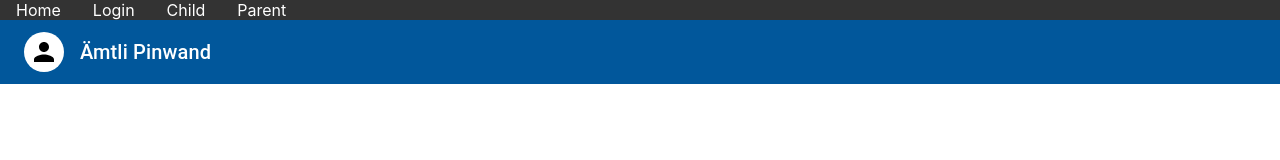
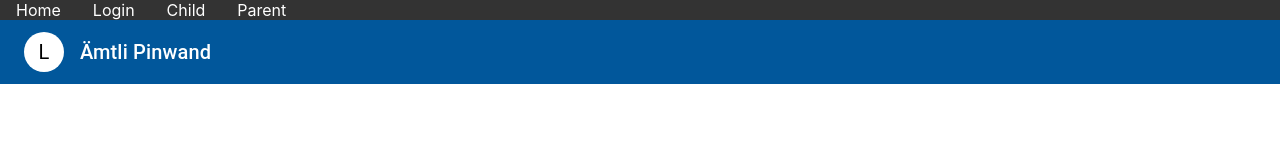
Before and after one commit to schenkjan/MarbleCollector, a React (Create React App) app in the folder client/: page /child in a window 1280 px wide. Shown: the top 160 px of the page. Built offline with nearby package versions, Linux system fonts and the light colour scheme.

Commit message:
Show alternative Avatar in TitleBar if image source is missing.

```diff
--- a/client/src/shell/TitleBar.tsx
+++ b/client/src/shell/TitleBar.tsx
@@ -23,9 +23,24 @@ type Prop = {
 export function TitleBar(props: Prop) {
     const classes = useStyles();
 
+    function getAvatar() {
+        if (props.avatarSrc) {
+            return <Avatar className={classes.avatar} alt={props.avatarAlt} src={props.avatarSrc} />
+        }
+
+        var matches = props.avatarAlt.match(/\b(\w)/g);
+        var acronym = matches?.join('') ?? "?";
+
+        return (
+            <Avatar className={classes.avatar}>
+                {acronym.toUpperCase()}
+            </Avatar>
+        );
+    }
+
     return (
         <Toolbar className={classes.toolbar}>
-            <Avatar className={classes.avatar} alt={props.avatarAlt} src={props.avatarSrc} />
+            {getAvatar()}
             <Typography className={classes.title} variant="h6">{props.title}</Typography>
             <IconButton />
         </Toolbar>
```
